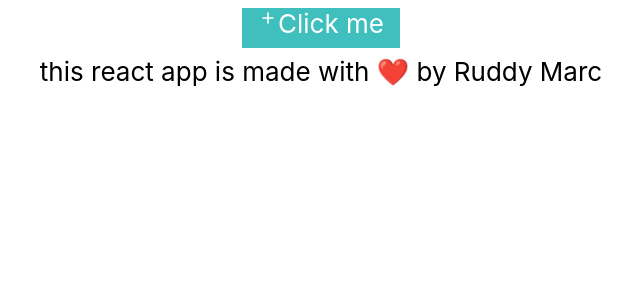
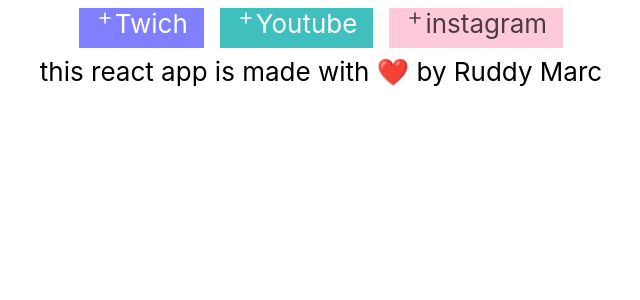
Before and after one commit to ruddymarc/studi-exercice-react-app, a React (Create React App) app: page / in a window 1280 px wide. Shown: the top 300 px of the page, without its empty margins (319-959 px from the left). Built offline with nearby package versions, Linux system fonts and the light colour scheme.

Commit message:
feat: add tag variants

```diff
--- a/src/App.jsx
+++ b/src/App.jsx
@@ -6,7 +6,9 @@
 function App() {
   return (
     <div className="App">
-      <Tag />
+      <Tag label="Twich" backgroundColor="rgb(127, 127, 255)" />
+      <Tag label="Youtube" backgroundColor="hsl(180, 50%, 50%)" />
+      <Tag label="instagram" backgroundColor="#FECADA" color="rgba(0, 0, 0, 0.7)" />
       <footer>
         this react app is made with ❤️ by Ruddy Marc
       </footer>
```
